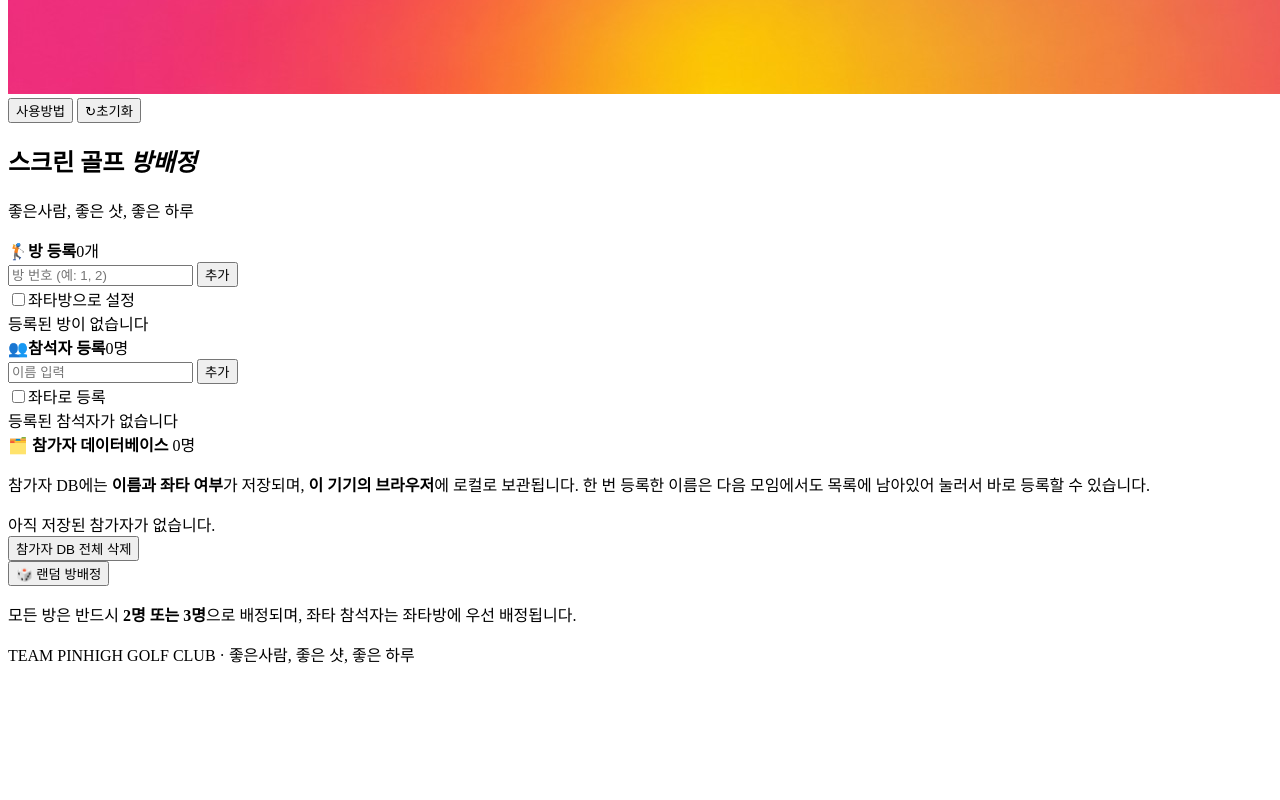
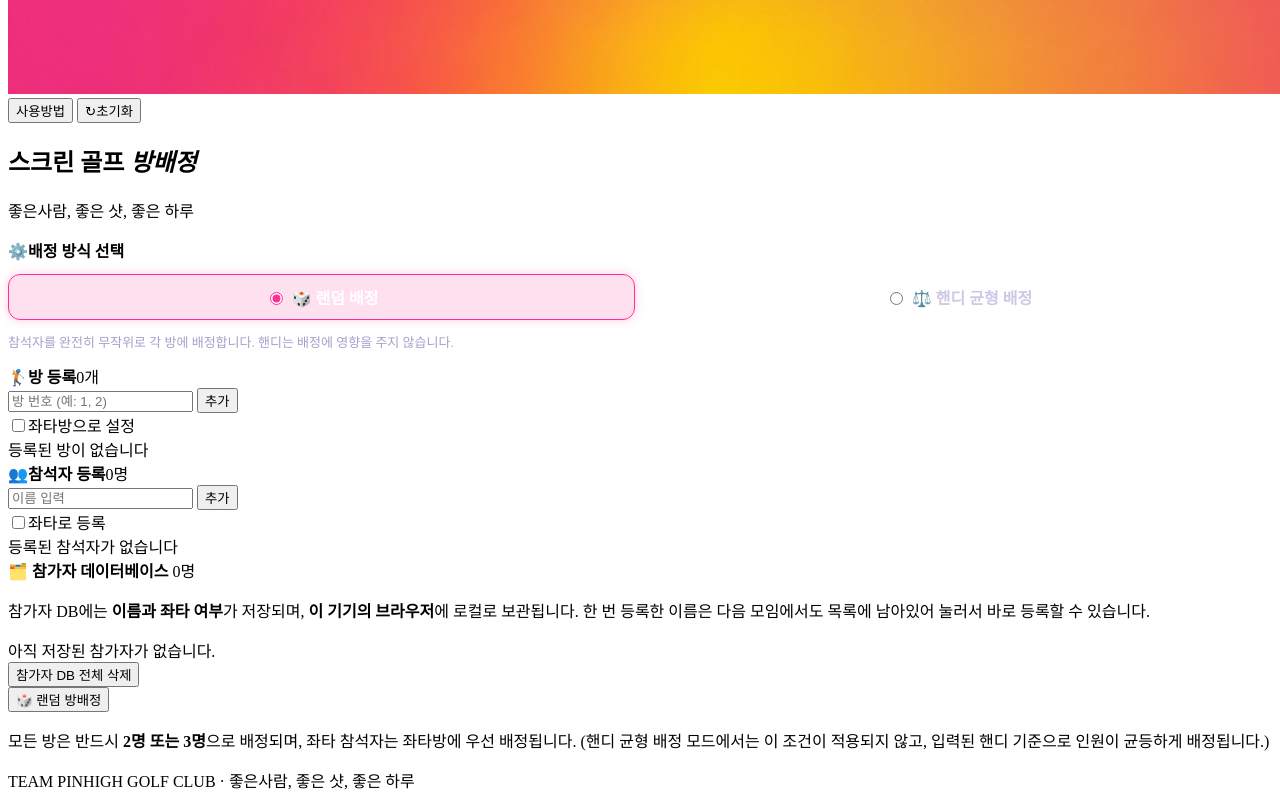
Before and after one commit to pokolocolor/pinhigh, a plain HTML site: page index.html in a window 1280 px wide. Shown: the part 682-1482 px from the top of the page. Before the commit the page ends 1356 px from the top, so only its background shows below. Drawn offline with Linux system fonts and the light colour scheme.

Commit message:
Update index.html

```diff
--- a/index.html
+++ b/index.html
@@ -31,6 +31,22 @@
       <p>좋은사람, 좋은 샷, 좋은 하루</p>
     </section>
 
+    <!-- 신규: 배정 방식 선택 -->
+    <section class="card mode-select-card" id="modeSelectCard">
+      <div class="card-title"><span class="title-icon">⚙️</span><strong>배정 방식 선택</strong></div>
+      <div class="mode-toggle">
+        <label class="mode-option">
+          <input type="radio" name="assignMode" id="modeRandom" value="random" checked>
+          <span>🎲 랜덤 배정</span>
+        </label>
+        <label class="mode-option">
+          <input type="radio" name="assignMode" id="modeHandicap" value="handicap">
+          <span>⚖️ 핸디 균형 배정</span>
+        </label>
+      </div>
+      <p class="mode-desc" id="modeDesc">참석자를 완전히 무작위로 각 방에 배정합니다. 핸디는 배정에 영향을 주지 않습니다.</p>
+    </section>
+
     <section class="card" id="roomsCard">
       <div class="card-title"><span class="title-icon">🏌️</span><strong>방 등록</strong><span class="count" id="roomCount">0개</span></div>
       <div class="input-row">
@@ -53,6 +69,17 @@
       <div class="chips" id="personList"></div>
     </section>
 
+    <!-- 신규: 핸디 균형 배정용 참가자(닉네임+핸디) 입력. 기본 숨김, 모드 선택 시 표시 -->
+    <section class="card" id="handicapModeSection" style="display:none;">
+      <div class="card-title"><span class="title-icon">⚖️</span><strong>핸디 균형 배정 참가자 입력</strong></div>
+      <p class="section-hint">닉네임과 핸디를 입력하세요. (골프 핸디는 숫자가 낮을수록 상급자입니다)</p>
+      <div id="handicapRows" class="handicap-rows"></div>
+      <div class="handicap-actions">
+        <button type="button" id="addHandicapRowBtn" class="btn-secondary">+ 참가자 추가</button>
+        <button type="button" id="loadFromPeopleBtn" class="btn-secondary">현재 참석자 불러오기</button>
+      </div>
+    </section>
+
     <section class="card database-card" id="databaseCard">
       <div class="card-title">
         <span class="title-icon">🗂️</span>
@@ -66,7 +93,7 @@
     </section>
 
     <button class="draw-btn" id="drawBtn"><span>🎲</span> 랜덤 방배정</button>
-    <p class="hint">모든 방은 반드시 <b>2명 또는 3명</b>으로 배정되며, 좌타 참석자는 좌타방에 우선 배정됩니다.</p>
+    <p class="hint">모든 방은 반드시 <b>2명 또는 3명</b>으로 배정되며, 좌타 참석자는 좌타방에 우선 배정됩니다. (핸디 균형 배정 모드에서는 이 조건이 적용되지 않고, 입력된 핸디 기준으로 인원이 균등하게 배정됩니다.)</p>
     <section class="result" id="result" aria-live="polite"></section>
     <footer>TEAM PINHIGH GOLF CLUB · 좋은사람, 좋은 샷, 좋은 하루</footer>
   </main>
@@ -80,8 +107,8 @@
         <li>방은 등록 후 <b>“1번 방”</b>처럼 표시되며, 좌타방으로 설정할 수 있습니다.</li>
         <li>참석자는 이름을 입력하고, 좌타라면 토글을 켜서 등록합니다. 등록하면 이름 옆에 <b>좌타</b>가 표시되고, 토글은 자동으로 초기화됩니다.</li>
         <li>처음 등록한 이름은 참가자 DB에 저장되어 다음 모임에서도 목록에서 바로 선택할 수 있습니다.</li>
-        <li>방 수와 참석자 수가 맞아야 랜덤 방배정이 가능합니다.</li>
-        <li>배정 결과는 모든 방에 2~3명이 들어가도록 생성되며, 좌타 참석자는 좌타방에 우선 배정됩니다.</li>
+        <li>배정 방식은 <b>랜덤 배정</b>과 <b>핸디 균형 배정</b> 중에서 선택할 수 있습니다. 랜덤 배정은 방 수와 참석자 수가 맞아야 하며, 모든 방에 2~3명이 배정되고 좌타 참석자는 좌타방에 우선 배정됩니다.</li>
+        <li><b>핸디 균형 배정</b>을 선택하면 참가자의 닉네임과 핸디를 입력할 수 있는 칸이 나타납니다. 입력을 마치고 방배정 버튼을 누르면, 각 방의 실력(핸디 총합/평균)이 최대한 균등해지도록 자동으로 배정됩니다.</li>
         <li>방 목록과 배정 결과 모두 <b>방 번호 오름차순</b>으로 표시됩니다.</li>
       </ol>
       <p>참가자 DB는 <b>이 브라우저(기기)</b>에만 저장됩니다. 다른 기기와는 공유되지 않으니, 항상 같은 기기에서 관리하는 것을 추천합니다.</p>
```
